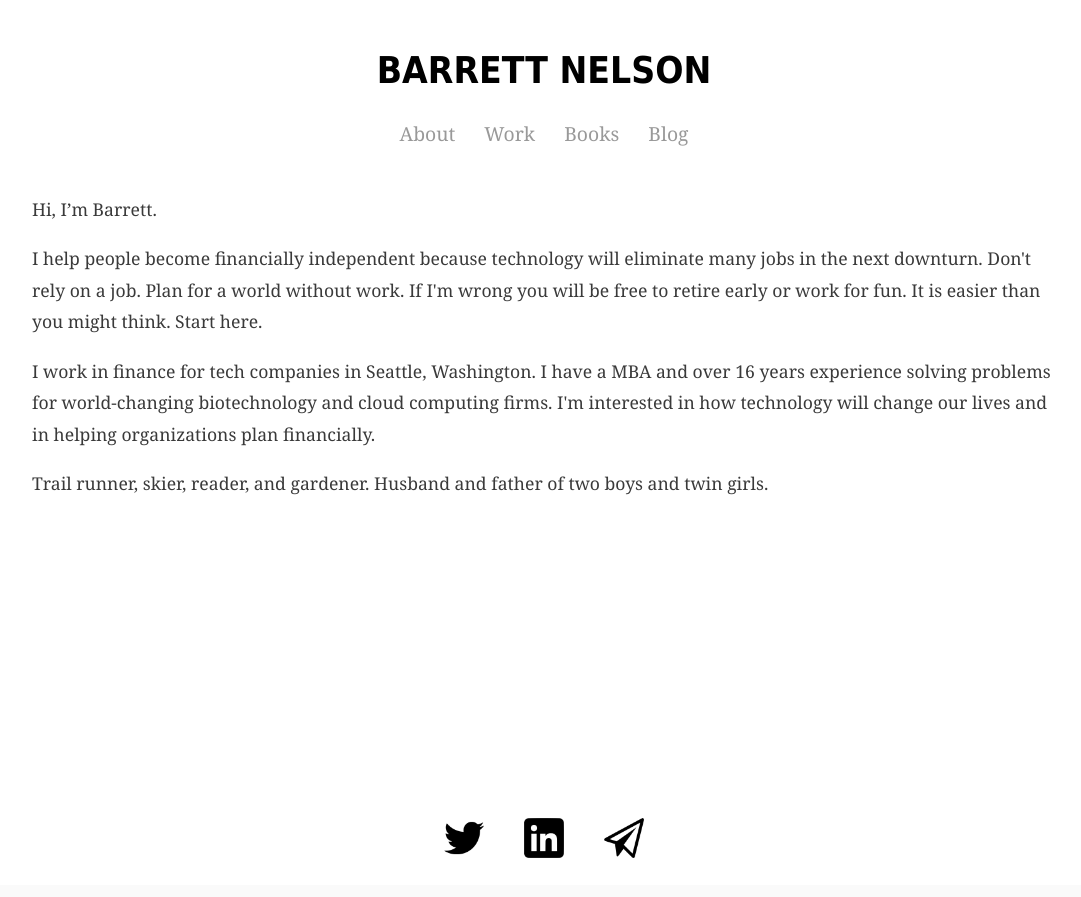
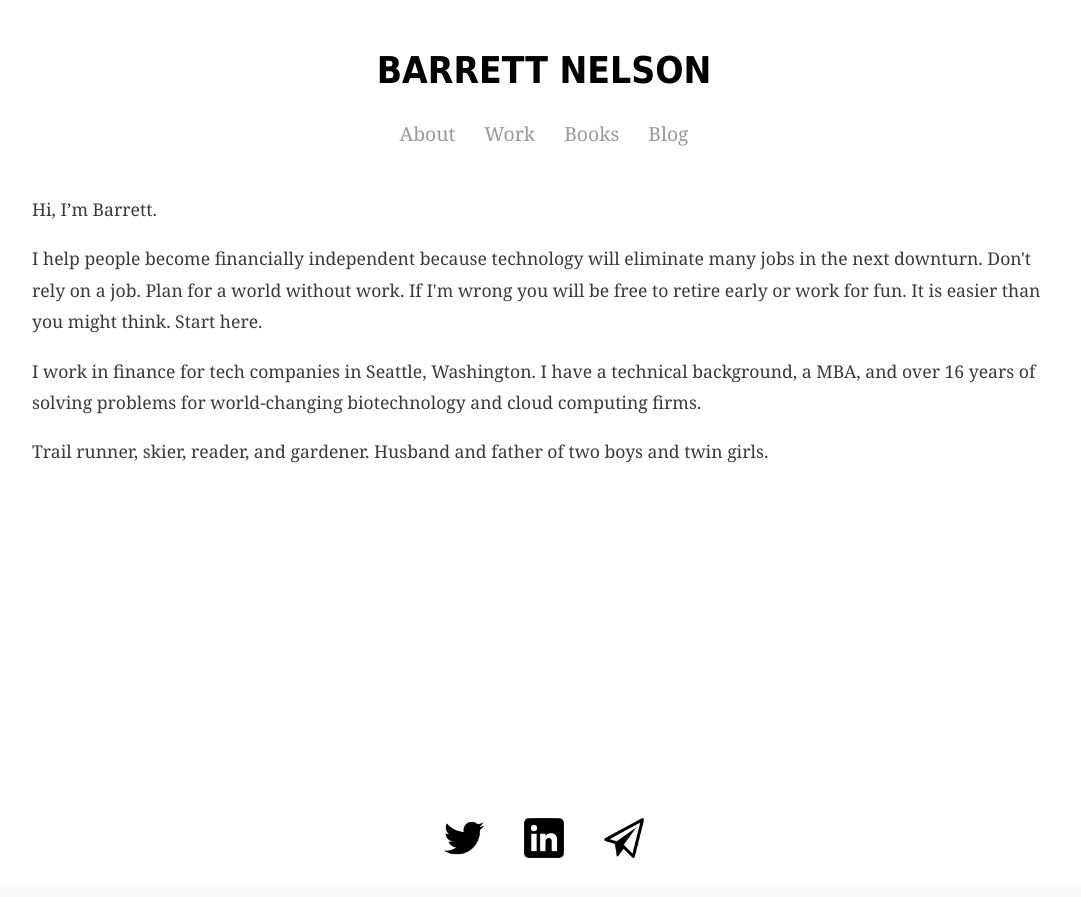
Before and after one commit to bstnel/bstnel.github.io, a Jekyll site: the page index.html, which Jekyll copies as it is, in a window 1280 px wide. Shown: the top 897 px of the page, without its empty margins (96-1177 px from the left). Built offline with Jekyll 4.4.1, drawn with Linux system fonts in a browser that asks for light colours.

Commit message:
Update index.html

```diff
--- a/index.html
+++ b/index.html
@@ -35,7 +35,7 @@
 <div class="content">
 	<p>Hi, I’m Barrett.</p>
 	<p>I help people become financially independent because technology will eliminate many jobs in the next downturn. Don't rely on a job. Plan for a world without work. If I'm wrong you will be free to retire early or work for fun. It is easier than you might think. Start here.</p>
-	<p>I work in finance for tech companies in Seattle, Washington. I have a MBA and over 16 years experience solving problems for world-changing biotechnology and cloud computing firms. I'm interested in how technology will change our lives and in helping organizations plan financially.</p>
+	<p>I work in finance for tech companies in Seattle, Washington. I have a technical background, a MBA, and over 16 years of solving problems for world-changing biotechnology and cloud computing firms.</p>
 	<p>Trail runner, skier, reader, and gardener. Husband and father of two boys and twin girls.</p>
 	    </div>
 	</div>
```
